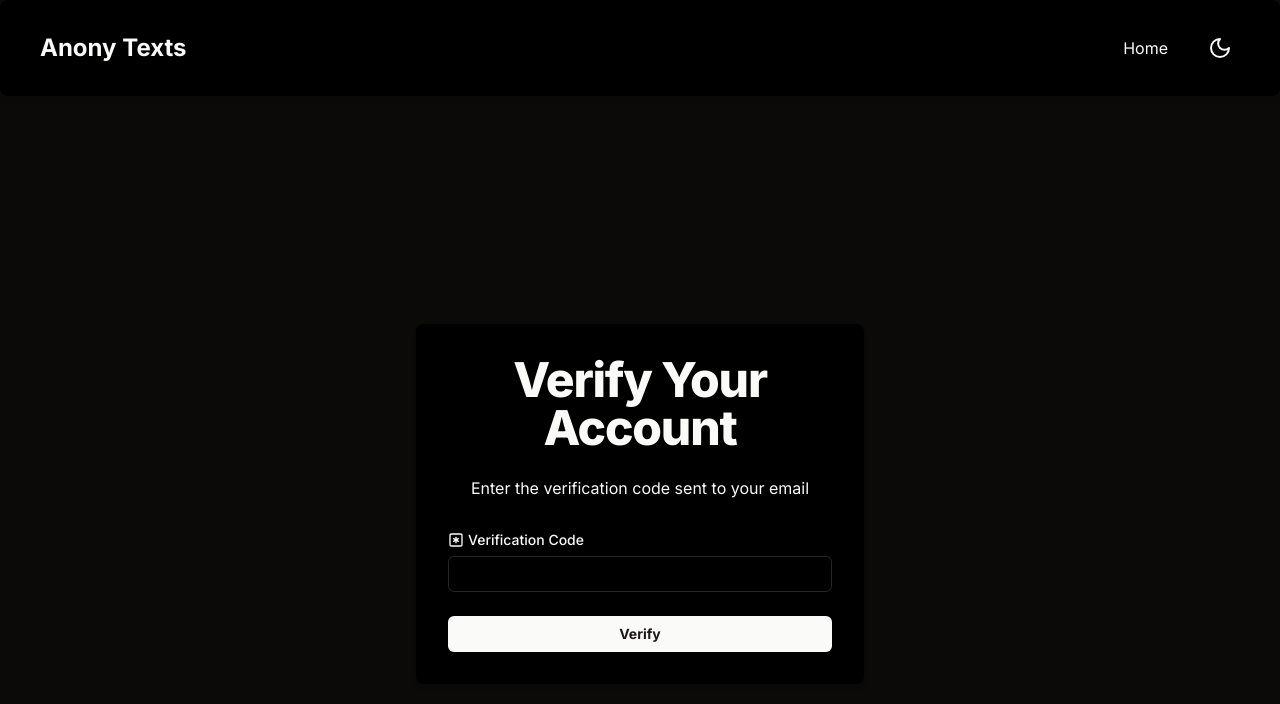
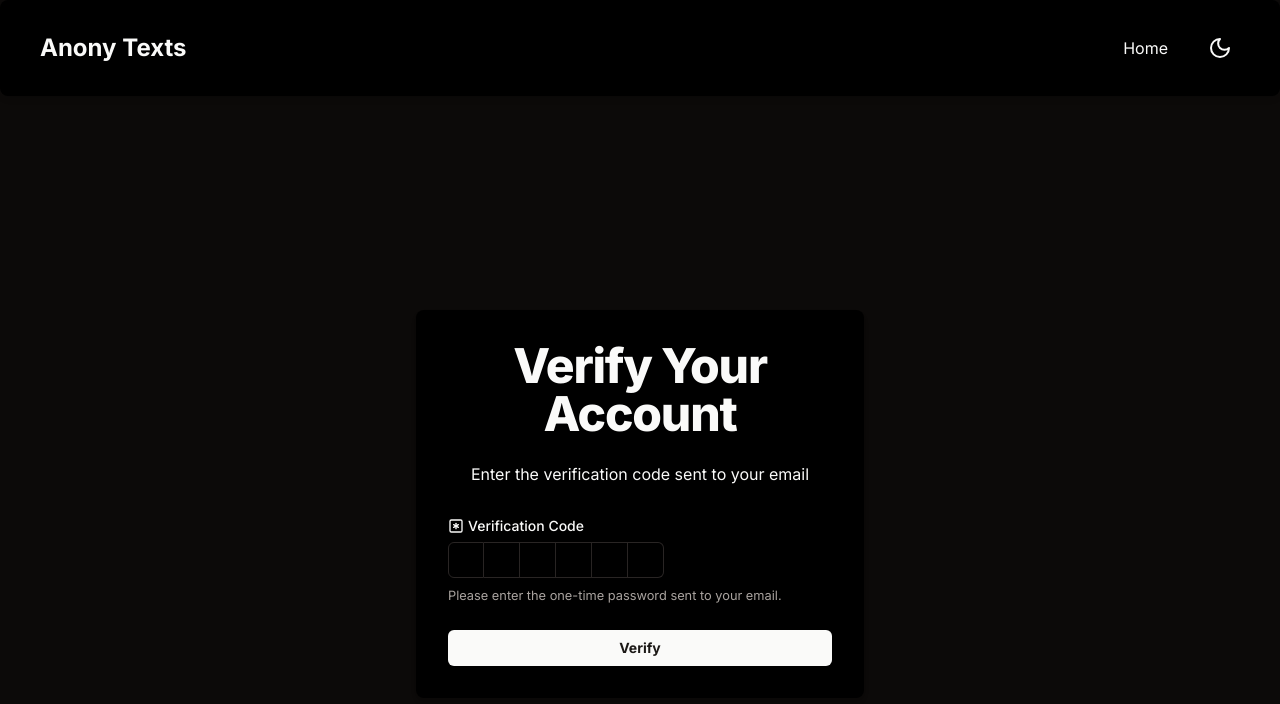
Before and after one commit to sumitcoder01/anony-texts, a Next.js app: page /verify-user/1 in a window 1280 px wide. Shown: the top 704 px of the page. Built offline with nearby package versions, Linux system fonts and the light colour scheme.

Commit message:
update input otp styles

```diff
--- a/package.json
+++ b/package.json
@@ -33,6 +33,7 @@
     "embla-carousel-autoplay": "^8.1.6",
     "embla-carousel-react": "^8.1.6",
     "framer-motion": "^11.3.7",
+    "input-otp": "^1.2.4",
     "lucide-react": "^0.399.0",
     "mongoose": "^8.4.4",
     "next": "14.2.4",
--- a/src/app/(app)/u/profile/page.tsx
+++ b/src/app/(app)/u/profile/page.tsx
@@ -36,7 +36,6 @@
   const onSubmit = (data: z.infer<typeof usernameSchema>) => {
     const baseUrl = `${window.location.protocol}//${window.location.host}`;
     const profileUrl = `${baseUrl}/u/${data.username}`;
-    console.log(profileUrl);
     router.replace(profileUrl);
   }
   const updateAvatar = (secure_url: string, public_id: string) => {
--- a/src/app/(auth)/verify-user/[username]/page.tsx
+++ b/src/app/(auth)/verify-user/[username]/page.tsx
@@ -4,10 +4,16 @@
   Form,
   FormField,
   FormItem,
+  FormDescription,
   FormLabel,
   FormMessage,
+  FormControl,
 } from '@/components/ui/form';
-import { Input } from "@/components/ui/input";
+import {
+  InputOTP,
+  InputOTPGroup,
+  InputOTPSlot,
+} from "@/components/ui/input-otp"
 import { useToast } from "@/components/ui/use-toast";
 import { verifySchema } from "@/schemas/verifySchema";
 import { APIResponse } from "@/types/ApiResponse";
@@ -83,7 +89,21 @@
               render={({ field }) => (
                 <FormItem>
                   <FormLabel className="flex gap-1 items-center"><SecretsIcon className="h-4 w-4" />Verification Code</FormLabel>
-                  <Input {...field} />
+                  <FormControl>
+                    <InputOTP maxLength={6} {...field}>
+                      <InputOTPGroup>
+                        <InputOTPSlot index={0} />
+                        <InputOTPSlot index={1} />
+                        <InputOTPSlot index={2} />
+                        <InputOTPSlot index={3} />
+                        <InputOTPSlot index={4} />
+                        <InputOTPSlot index={5} />
+                      </InputOTPGroup>
+                    </InputOTP>
+                  </FormControl>
+                  <FormDescription>
+                    Please enter the one-time password sent to your email.
+                  </FormDescription>
                   <FormMessage />
                 </FormItem>
               )}
--- a/src/components/specific/UpdatePassword.tsx
+++ b/src/components/specific/UpdatePassword.tsx
@@ -6,10 +6,16 @@
     Form,
     FormControl,
     FormField,
+    FormDescription,
     FormItem,
     FormLabel,
     FormMessage,
-} from "@/components/ui/form"
+} from "@/components/ui/form";
+import {
+    InputOTP,
+    InputOTPGroup,
+    InputOTPSlot,
+} from "@/components/ui/input-otp";
 import { Input } from "@/components/ui/input"
 import { useForm } from "react-hook-form";
 import { zodResolver } from "@hookform/resolvers/zod";
@@ -87,8 +93,20 @@
                         <FormItem>
                             <FormLabel className="flex gap-1 items-center"><SecretsIcon className="h-4 w-4" />Verification Code</FormLabel>
                             <FormControl>
-                                <Input {...field} />
+                                <InputOTP maxLength={6} {...field}>
+                                    <InputOTPGroup>
+                                        <InputOTPSlot index={0} />
+                                        <InputOTPSlot index={1} />
+                                        <InputOTPSlot index={2} />
+                                        <InputOTPSlot index={3} />
+                                        <InputOTPSlot index={4} />
+                                        <InputOTPSlot index={5} />
+                                    </InputOTPGroup>
+                                </InputOTP>
                             </FormControl>
+                            <FormDescription>
+                                Please enter the one-time password sent to your email.
+                            </FormDescription>
                             <FormMessage />
                         </FormItem>
                     )}
--- /dev/null
+++ b/src/components/ui/input-otp.tsx
@@ -0,0 +1,71 @@
+"use client"
+
+import * as React from "react"
+import { DashIcon } from "@radix-ui/react-icons"
+import { OTPInput, OTPInputContext } from "input-otp"
+
+import { cn } from "@/lib/utils"
+
+const InputOTP = React.forwardRef<
+  React.ElementRef<typeof OTPInput>,
+  React.ComponentPropsWithoutRef<typeof OTPInput>
+>(({ className, containerClassName, ...props }, ref) => (
+  <OTPInput
+    ref={ref}
+    containerClassName={cn(
+      "flex items-center gap-2 has-[:disabled]:opacity-50",
+      containerClassName
+    )}
+    className={cn("disabled:cursor-not-allowed", className)}
+    {...props}
+  />
+))
+InputOTP.displayName = "InputOTP"
+
+const InputOTPGroup = React.forwardRef<
+  React.ElementRef<"div">,
+  React.ComponentPropsWithoutRef<"div">
+>(({ className, ...props }, ref) => (
+  <div ref={ref} className={cn("flex items-center", className)} {...props} />
+))
+InputOTPGroup.displayName = "InputOTPGroup"
+
+const InputOTPSlot = React.forwardRef<
+  React.ElementRef<"div">,
+  React.ComponentPropsWithoutRef<"div"> & { index: number }
+>(({ index, className, ...props }, ref) => {
+  const inputOTPContext = React.useContext(OTPInputContext)
+  const { char, hasFakeCaret, isActive } = inputOTPContext.slots[index]
+
+  return (
+    <div
+      ref={ref}
+      className={cn(
+        "relative flex h-9 w-9 items-center justify-center border-y border-r border-input text-sm shadow-sm transition-all first:rounded-l-md first:border-l last:rounded-r-md",
+        isActive && "z-10 ring-1 ring-ring",
+        className
+      )}
+      {...props}
+    >
+      {char}
+      {hasFakeCaret && (
+        <div className="pointer-events-none absolute inset-0 flex items-center justify-center">
+          <div className="h-4 w-px animate-caret-blink bg-foreground duration-1000" />
+        </div>
+      )}
+    </div>
+  )
+})
+InputOTPSlot.displayName = "InputOTPSlot"
+
+const InputOTPSeparator = React.forwardRef<
+  React.ElementRef<"div">,
+  React.ComponentPropsWithoutRef<"div">
+>(({ ...props }, ref) => (
+  <div ref={ref} role="separator" {...props}>
+    <DashIcon />
+  </div>
+))
+InputOTPSeparator.displayName = "InputOTPSeparator"
+
+export { InputOTP, InputOTPGroup, InputOTPSlot, InputOTPSeparator }
```
Also changed, not shown: 1 other file (tests, documents, lock files or other folders).
